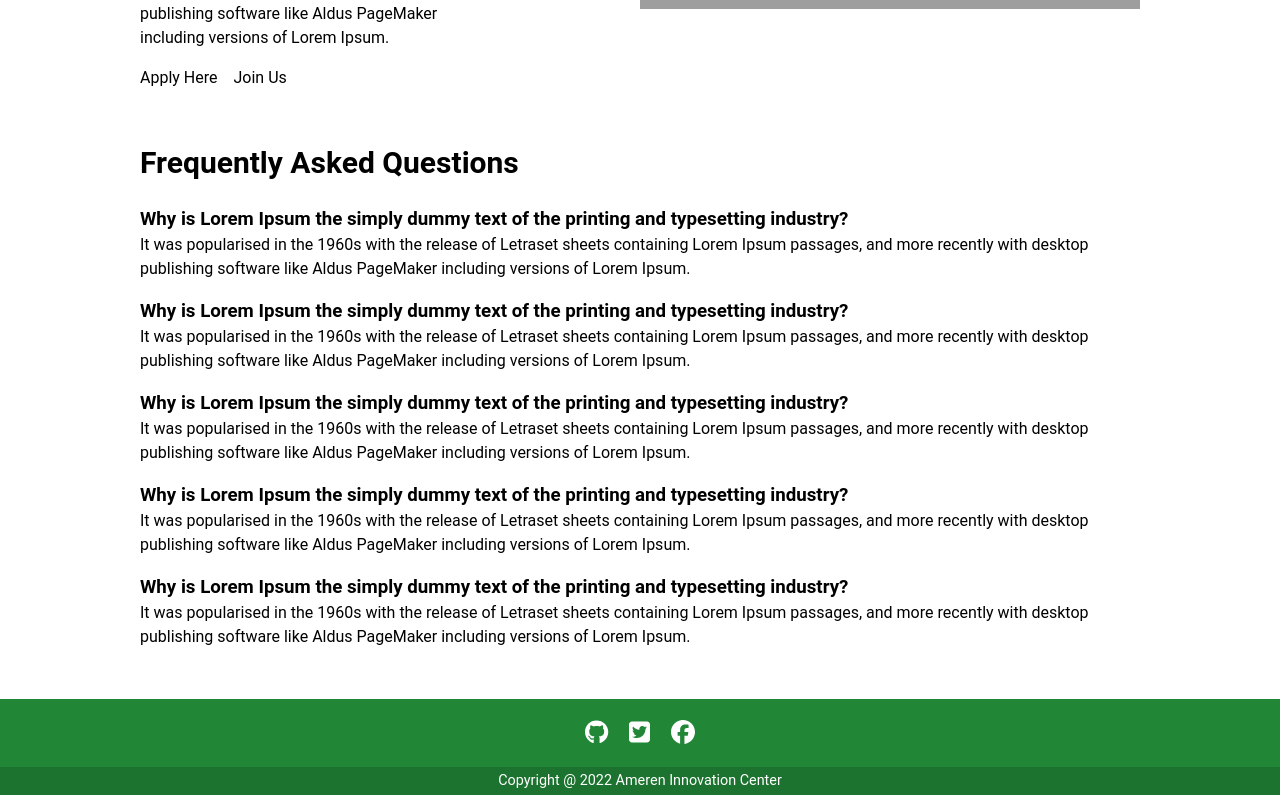
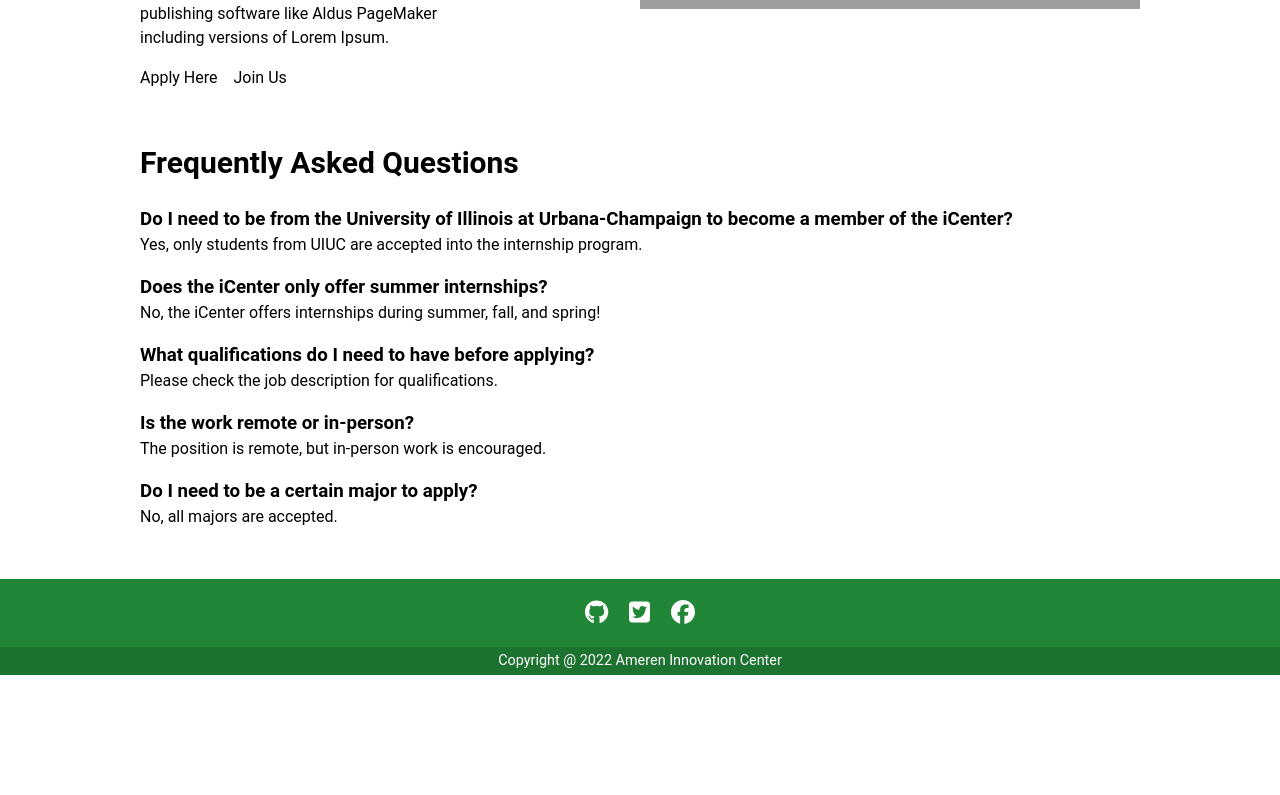
Before and after one commit to AmerenICenter/AmerenICenter.github.io, a React (Create React App) app: page /joinus in a window 1280 px wide. Shown: the part 574-1369 px from the top of the page. After the commit the page ends 1249 px from the top, so only its background shows below. Built offline with nearby package versions, Linux system fonts and the light colour scheme; grey boxes are pictures that could not be loaded.

Commit message:
Put in FAQs

```diff
--- a/src/data/faq.js
+++ b/src/data/faq.js
@@ -1,33 +1,33 @@
 const FAQ = [
   {
     question:
-      'Why is Lorem Ipsum the simply dummy text of the printing and typesetting industry?',
+      'Do I need to be from the University of Illinois at Urbana-Champaign to become a member of the iCenter?',
     answer:
-      'It was popularised in the 1960s with the release of Letraset sheets containing Lorem Ipsum passages, and more recently with desktop publishing software like Aldus PageMaker including versions of Lorem Ipsum.',
+      'Yes, only students from UIUC are accepted into the internship program.',
   },
   {
     question:
-      'Why is Lorem Ipsum the simply dummy text of the printing and typesetting industry?',
+      'Does the iCenter only offer summer internships?',
     answer:
-      'It was popularised in the 1960s with the release of Letraset sheets containing Lorem Ipsum passages, and more recently with desktop publishing software like Aldus PageMaker including versions of Lorem Ipsum.',
+      'No, the iCenter offers internships during summer, fall, and spring!',
   },
   {
     question:
-      'Why is Lorem Ipsum the simply dummy text of the printing and typesetting industry?',
+      'What qualifications do I need to have before applying?',
     answer:
-      'It was popularised in the 1960s with the release of Letraset sheets containing Lorem Ipsum passages, and more recently with desktop publishing software like Aldus PageMaker including versions of Lorem Ipsum.',
+      'Please check the job description for qualifications.',
   },
   {
     question:
-      'Why is Lorem Ipsum the simply dummy text of the printing and typesetting industry?',
+      'Is the work remote or in-person?',
     answer:
-      'It was popularised in the 1960s with the release of Letraset sheets containing Lorem Ipsum passages, and more recently with desktop publishing software like Aldus PageMaker including versions of Lorem Ipsum.',
+      'The position is remote, but in-person work is encouraged.',
   },
   {
     question:
-      'Why is Lorem Ipsum the simply dummy text of the printing and typesetting industry?',
+      'Do I need to be a certain major to apply?',
     answer:
-      'It was popularised in the 1960s with the release of Letraset sheets containing Lorem Ipsum passages, and more recently with desktop publishing software like Aldus PageMaker including versions of Lorem Ipsum.',
+      'No, all majors are accepted.',
   },
 ];
 
--- a/src/pages/People.js
+++ b/src/pages/People.js
@@ -44,10 +44,7 @@ function People() {
     <div className={`${styles.main} container`}>
       <h1 className={`${styles.header} ${styles.infoHeader}`}>Who We Are</h1>
       <p>
-        Lorem Ipsum is simply dummy text of the printing and typesetting
-        industry. Lorem Ipsum has been the industry's standard dummy text ever
-        since the 1500s, when an unknown printer took a galley of type and
-        scrambled it to make a type specimen book.
+        We are a cohort of fourteen interns who work under two full time employees to accomplish projects given by Ameren sponsors.
       </p>
       {/* <div className={styles.treeContainer}>{createTree()}</div> */}
       <h2 className={`${styles.peopleHeader}`}>Managers</h2>
```
